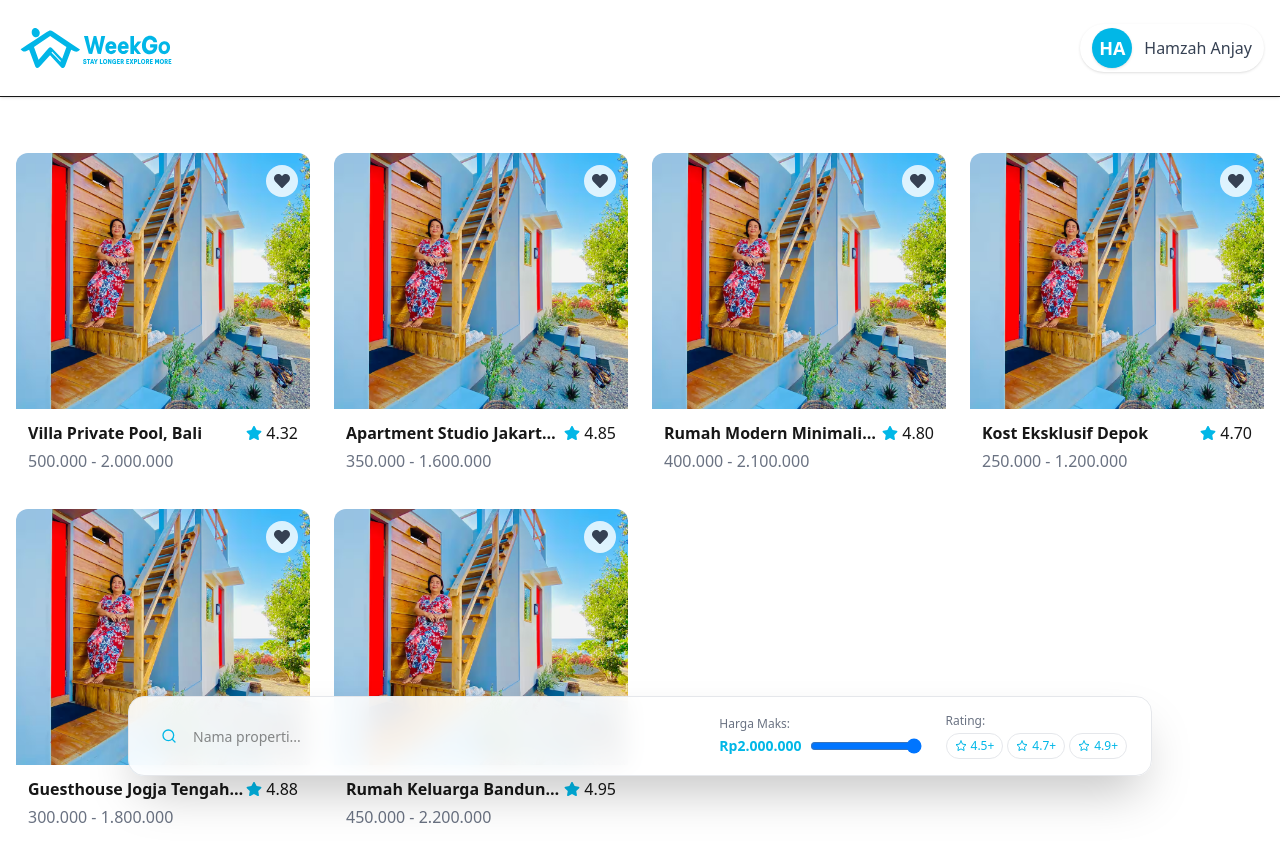
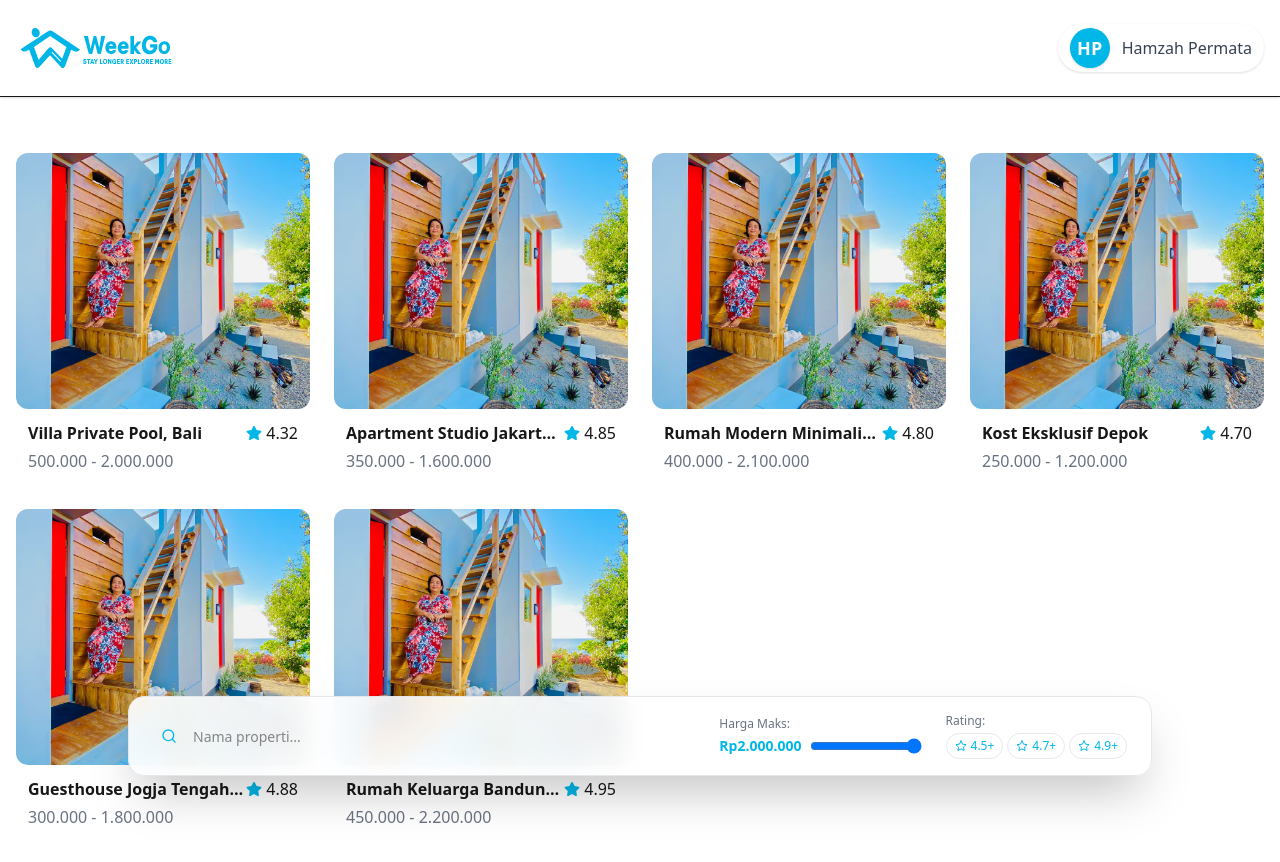
Before and after one commit to nacht24/WeekGo, a Next.js app: page / in a window 1280 px wide. Shown: the top 862 px of the page. Built offline with nearby package versions, Linux system fonts and the light colour scheme.

Commit message:
fix: update user profile name and enhance PropertyCard with Image component

```diff
--- a/components/Navbar.js
+++ b/components/Navbar.js
@@ -77,9 +77,9 @@ export default function Navbar() {
           {/* User Profile */}
           <div className="flex items-center gap-3 bg-primary/10 px-3 py-1 rounded-full shadow-sm">
             <div className="w-10 h-10 rounded-full bg-primary flex items-center justify-center text-white font-bold text-lg shadow">
-              HA
+              HP
             </div>
-            <span className="font-medium text-gray-700 text-base select-none">Hamzah Anjay</span>
+            <span className="font-medium text-gray-700 text-base select-none">Hamzah Permata</span>
           </div>
         </motion.div>
       </div>
--- a/components/PropertyCard.js
+++ b/components/PropertyCard.js
@@ -1,5 +1,6 @@
 'use client';
 import {useState} from 'react';
+import Image from 'next/image';
 import {FaStar, FaHeart} from 'react-icons/fa';
 import {motion} from 'framer-motion';
 
@@ -18,6 +19,7 @@ export default function PropertyCard({property}) {
   const maxPrice = Math.max(...prices);
 
   return (
+    <div>
       <motion.div
         whileHover={{scale: 1.04, boxShadow: '0 8px 24px rgba(0,0,0,0.08)'}}
         initial={{opacity: 0, y: 30}}
@@ -25,10 +27,11 @@ export default function PropertyCard({property}) {
         transition={{type: 'spring', stiffness: 200, damping: 20}}
         className="group cursor-pointer bg-white rounded-xl overflow-hidden"
       >
-      <div className="relative">
-        <img
+          <Image
             src={property.image}
             alt={property.name}
+            width={500}
+            height={256}
             className="w-full h-64 object-cover transition-transform duration-300 group-hover:scale-105"
           />
           <motion.button
@@ -41,7 +44,7 @@ export default function PropertyCard({property}) {
           >
             <FaHeart className={`${isFavorite ? 'text-primary' : 'text-gray-700'}`} />
           </motion.button>
-      </div>
+        </motion.div>
         <div className="mt-3 space-y-1 px-3 pb-3">
           <div className="flex justify-between">
             <h3 className="font-semibold truncate">{property.name}</h3>
@@ -54,6 +57,6 @@ export default function PropertyCard({property}) {
             {minPrice.toLocaleString('id-ID')} - {maxPrice.toLocaleString('id-ID')}
           </p>
         </div>
-    </motion.div>
+    </div>
   );
 }
```
Lines whose indentation alone changed are shown as unchanged.
